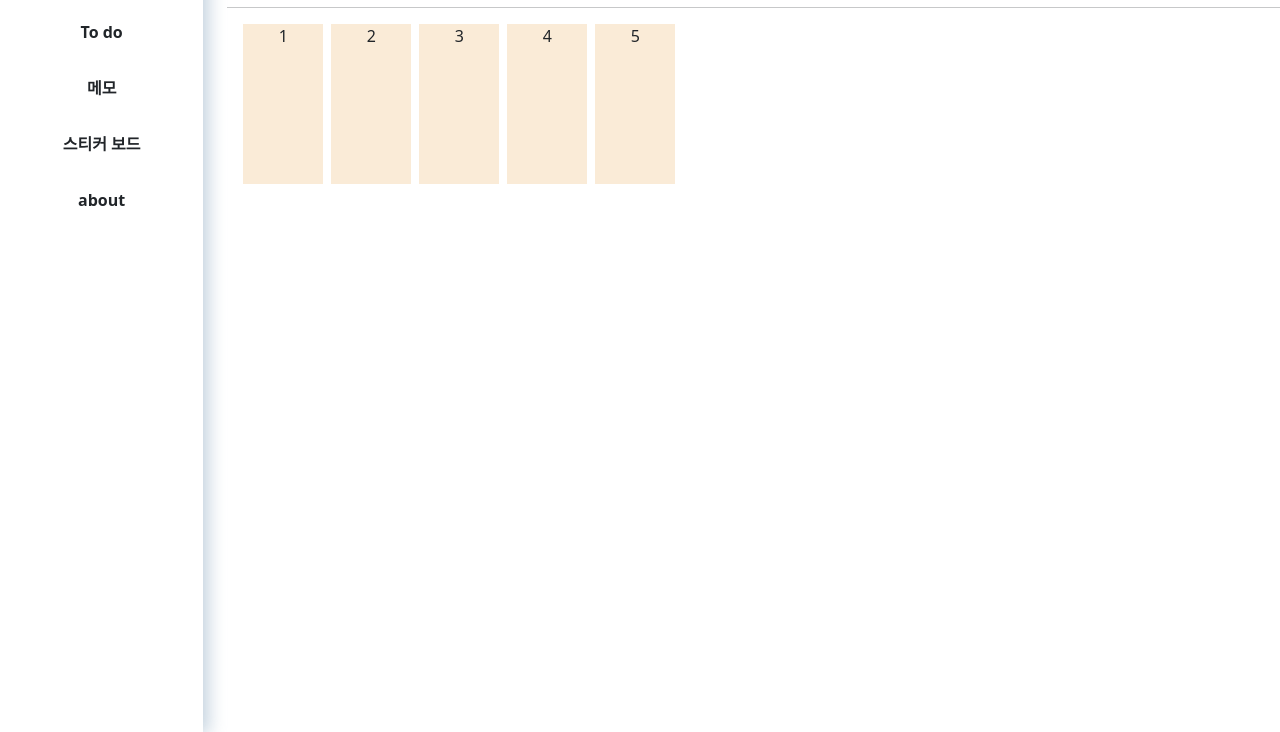
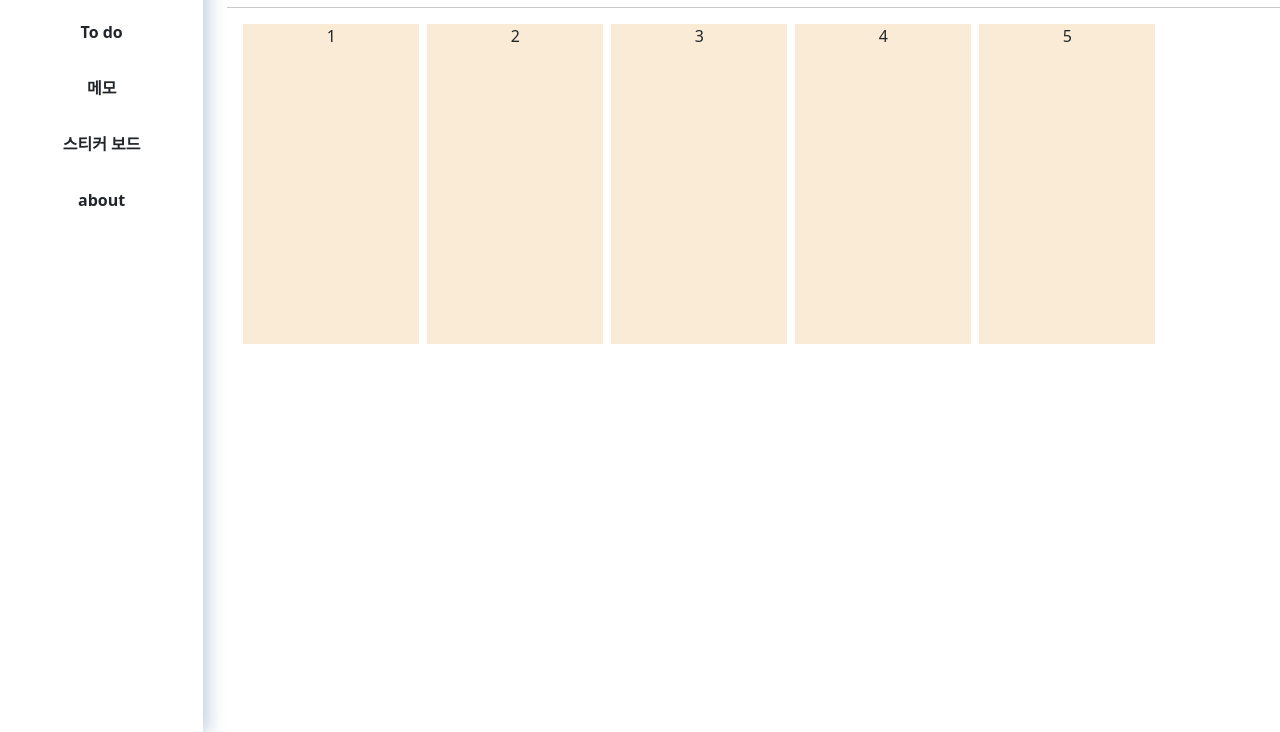
Before and after one commit to RDDcat/TodoNodeJS, a website: page todo/public/board.html in a window 1280 px wide. Shown: the part 68-800 px from the top of the page. Drawn offline with nearby package versions, Linux system fonts and the light colour scheme.

Commit message:
[UPDATE] css update

```diff
--- a/todo/public/css/board.css
+++ b/todo/public/css/board.css
@@ -6,6 +6,6 @@
     text-align: center;
     margin-right: 1rem;
     background-color: antiquewhite;
-    height: 20rem;
-    width: 10rem;
+    height: 40rem;
+    width: 22rem;
 }
```
